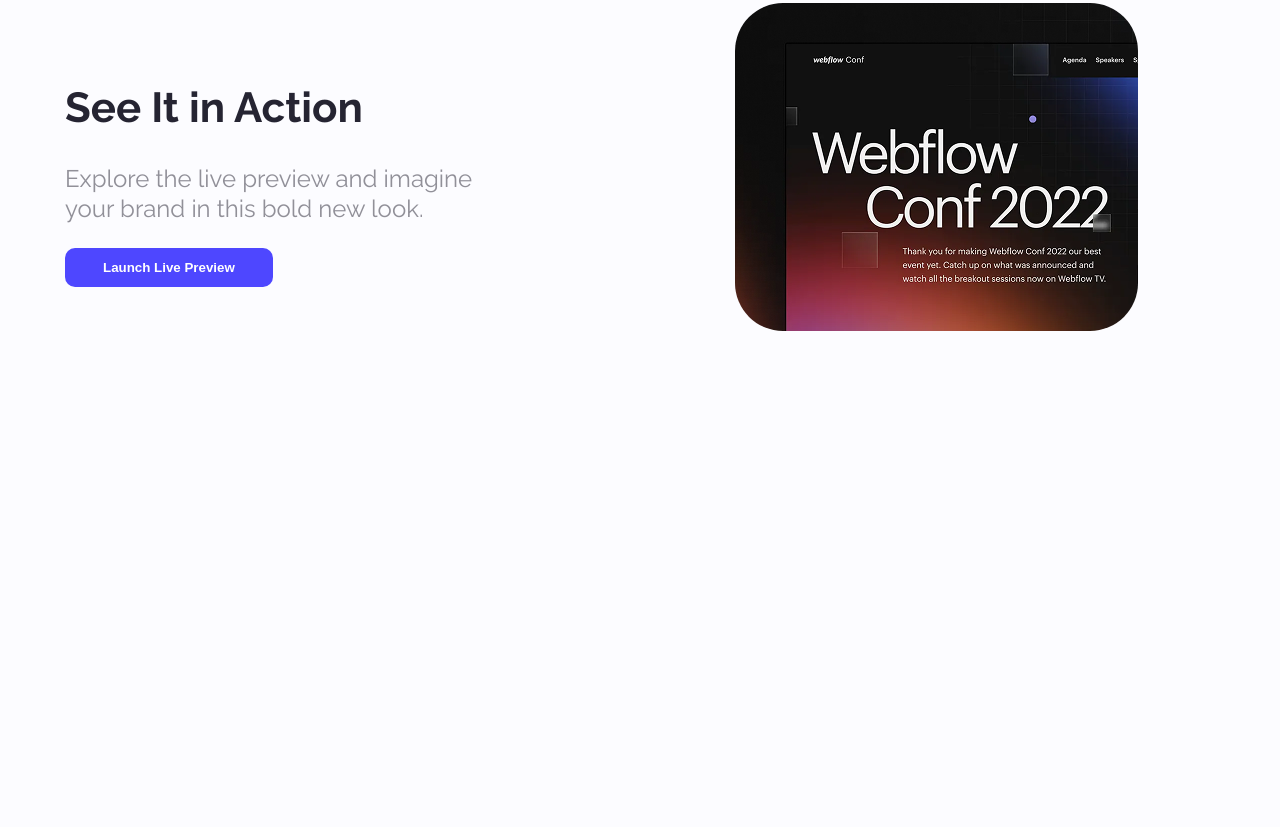
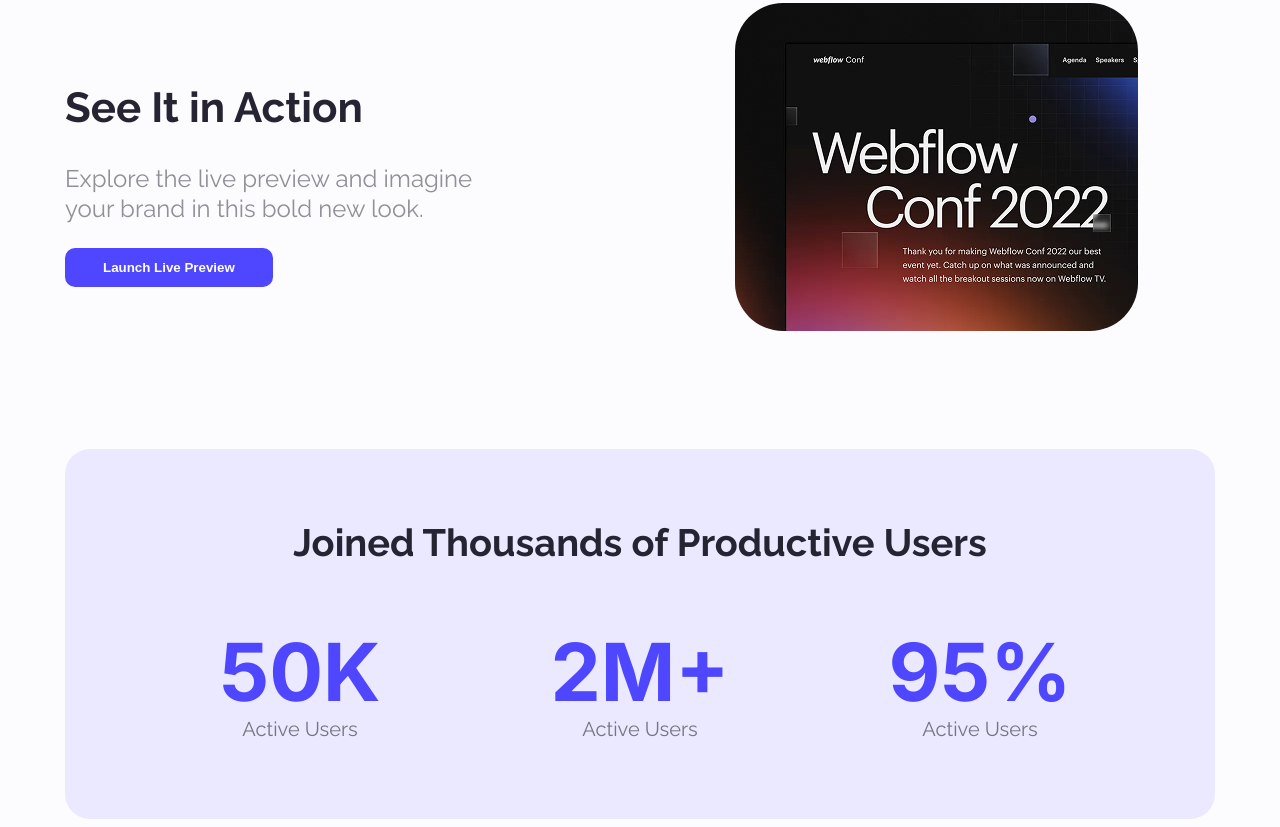
Before and after one commit to omor244/Frist-Assignment, a plain HTML site: page index.html in a window 1280 px wide. Shown: the part 915-1742 px from the top of the page. Before the commit the page ends 1252 px from the top, so only its background shows below. Drawn offline with Linux system fonts and the light colour scheme.

Commit message:
added user section

```diff
--- a/index.html
+++ b/index.html
@@ -8,6 +8,11 @@
     <link rel="preconnect" href="https://fonts.googleapis.com">
     <link rel="preconnect" href="https://fonts.gstatic.com" crossorigin>
     <link href="https://fonts.googleapis.com/css2?family=Raleway:ital,wght@0,100..900;1,100..900&display=swap"
+        rel="stylesheet">
+    <link rel="preconnect" href="https://fonts.googleapis.com">
+    <link rel="preconnect" href="https://fonts.gstatic.com" crossorigin>
+    <link
+        href="https://fonts.googleapis.com/css2?family=Inter:ital,opsz,wght@0,14..32,100..900;1,14..32,100..900&display=swap"
         rel="stylesheet">
     <link rel="stylesheet" href="styles/styles.css">
 </head>
@@ -29,6 +34,7 @@
         <!-- end banner -->
     </header>
     <main>
+        <!--- this is action section -->
         <section class="action-container">
             <div class="action-contant">
                 <h2 class="action-title">See It in Action</h2>
@@ -39,6 +45,30 @@
                 <img src="Assets/wc-mini.png" alt="">
             </div>
         </section>
+     <!-- this is user section -->
+        <section class="user-container">
+            <div class="user-contant">
+                <h2 class="user-title">Joined Thousands of Productive Users</h2>
+                <div class="user-list display-flex">
+                    <!-- item-1 -->
+                    <div class="user-item">
+                        <h2 class="user-number inter">50K</h2>
+                        <p class="user-activey">Active Users</p>
+                    </div>
+                    <!-- item-2 -->
+                    <div class="user-item">
+                        <h2 class="user-number inter">2M+</h2>
+                        <p class="user-activey">Active Users</p>
+                    </div>
+                    <!-- item-3 -->
+                    <div class="user-item">
+                        <h2 class="user-number inter">95%</h2>
+                        <p class="user-activey">Active Users</p>
+                    </div>
+
+                </div>
+            </div>
+        </section>
     </main>
     <footer>
 
--- a/styles/styles.css
+++ b/styles/styles.css
@@ -1,6 +1,12 @@
 
 .raleway {
   font-family: "Raleway", sans-serif;
+  font-optical-sizing: auto;
+  font-style: normal;
+}
+
+.inter {
+  font-family: "Inter", sans-serif;
   font-optical-sizing: auto;
   font-style: normal;
 }
@@ -118,9 +124,53 @@ main{
 }
 /* action-section-end */
 
+/* user-container-start */
 
+.user-container{
+     max-width: 1100px;
+    height: 320px;
+    margin: 0 auto;
+    background-color: #4E47FF1A;
+    margin-top: 120px;
+    padding:  25px;
+    border-radius: 25px;
 
+}
+.user-contant{
+    height: 200px;
+}
+.user-title{
+    text-align: center;
+    margin-top: 50px;
+    font-weight: 700;
+    font-size: 38px;
+    line-height: 100%;
+    color: #252432;
+    height: 10px;
+}
 
+.user-list{
+    justify-content: center;
+    height: 110px;
+}
+.user-item{
+    width: 340px;
+    text-align: center;
+}
+.user-number{
+  color: #4E47FF;
+  font-weight: 700;
+  font-size: 80px;
+  line-height: 100%;
+  height: 20px;
+}
+.user-activey{
+    font-weight: 400;
+    font-size: 20px;
+    line-height: 100%;
+    color: #00000080;
+}
+/* end-user-section */
 
 
 
```
